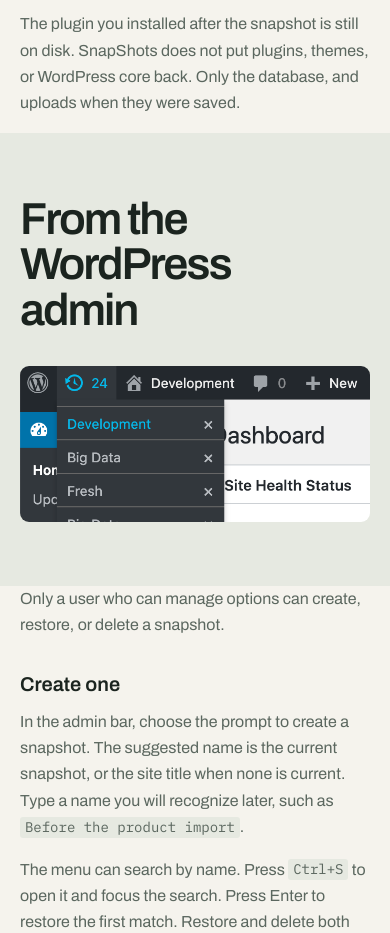
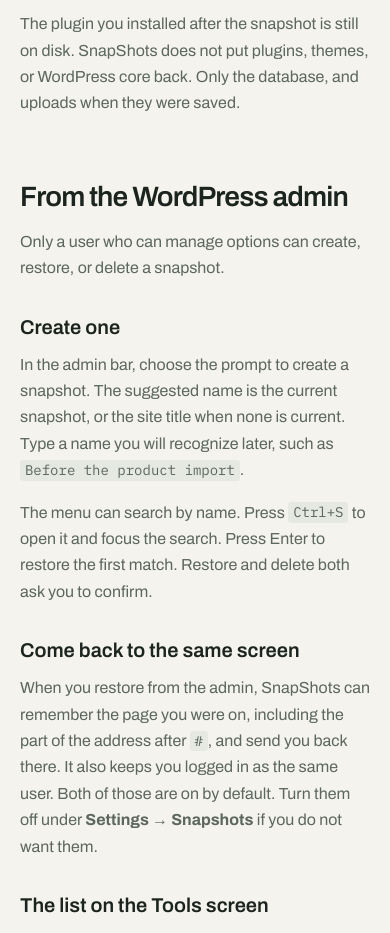
Before and after one commit to everpress-co/snapshots, a website built with webpack: page docs/guide.html in a window 390 px wide. Shown: the part 1400-2333 px from the top of the page. Built offline with nearby package versions, Linux system fonts and the light colour scheme.

Commit message:
docs: simplify WordPress admin section by removing unnecessary wrapper and updating styles
This commit streamlines the WordPress admin section in the guide by eliminating an extraneous wrapper div and adjusting the associated CSS styles. These changes enhance the clarity and responsiveness of the documentation layout.

```diff
--- a/docs/guide.html
+++ b/docs/guide.html
@@ -97,19 +97,7 @@
 					and uploads when they were saved.
 				</p>
 
-				<div class="guide-shot section section--idea">
-					<div class="container">
-						<h2 id="admin">From the WordPress admin</h2>
-						<figure class="admin-shot">
-							<img
-								src="assets/screenshot-1.png"
-								width="668"
-								height="298"
-								alt="WordPress admin bar menu listing saved snapshots, with a Restore button."
-							/>
-						</figure>
-					</div>
-				</div>
+				<h2 id="admin">From the WordPress admin</h2>
 				<p>
 					Only a user who can manage options can create, restore, or delete a
 					snapshot.
--- a/docs/style.css
+++ b/docs/style.css
@@ -856,24 +856,6 @@ code {
 	line-height: 1.3;
 }
 
-.guide-shot {
-	width: 100vw;
-	margin-left: calc(50% - 50vw);
-}
-
-.guide-shot h2 {
-	margin-top: 0;
-	font-size: clamp(2.8rem, 5vw, 5.25rem);
-	line-height: 1.02;
-	letter-spacing: -0.045em;
-	max-width: 12ch;
-}
-
-.guide-shot .admin-shot {
-	max-width: 668px;
-	margin-top: var(--space-8);
-}
-
 .guide p,
 .guide li {
 	max-width: 65ch;
```
